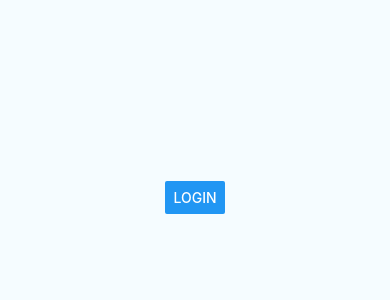
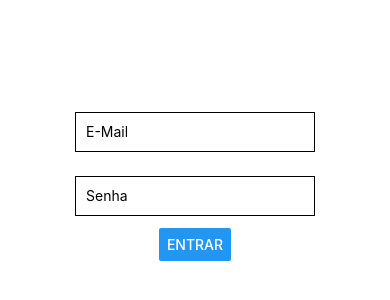
Before and after one commit to EngeCompUnisales/frontend-hairplace, a React Native app: screen / in a window 390 px wide. Shown: the part 242-542 px from the top of the page. Built offline with nearby package versions, Linux system fonts and the light colour scheme.

Commit message:
Atualização do 'Style' do front

```diff
--- a/App.js
+++ b/App.js
@@ -2,32 +2,47 @@ import React from 'react';
 import { StyleSheet, View, TextInput, Button } from 'react-native';
 import { withFormik } from 'formik';
 
-const styles = StyleSheet.create({
-    container: {
-      flex: 1,
-      justifyContent: 'center',
-      alignItems: 'center',
-      backgroundColor: '#F5FCFF',
-    }
-  }
-)
-
 const Form = (props) => (
   <View style={styles.container}>
     <TextInput
+      style={styles.input}
+      placeholder="E-Mail"
       value={props.values.email}
       onChangeText={text => props.setFieldValue('email', text)}
     />
     <TextInput
+      secureTextEntry={true}
+      style={styles.password}
+      placeholder="Senha"
       value={props.values.password}
       onChangeText={text => props.setFieldValue('password', text)}
     />
     <Button
       onPress={props.handleSubmit}
-      title="Login"
+      title="Entrar"
     />
   </View>
 );
+const styles = StyleSheet.create({
+  input: {
+    height: 40,
+    margin: 12,
+    borderWidth: 1,
+    padding: 10,
+  },
+  container: {
+    flex: 1,
+    justifyContent: 'center',
+    alignItems: 'center',
+  },
+  password: {
+    height: 40,
+    margin: 12,
+    borderWidth: 1,
+    padding: 10,
+    autoComplete: 'password',
+  }
+});
 
 export default withFormik({
   mapPropsToValues: () => ({ email: '', password: '' }),
```
